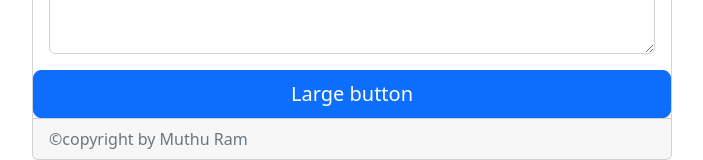
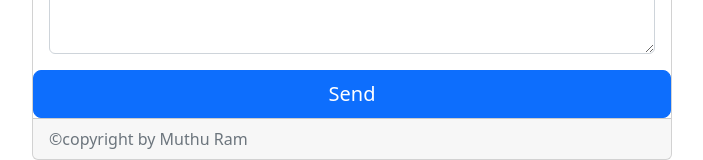
Before and after one commit to Muthuram05/MailSend, a plain HTML site: page index.html in a window 1280 px wide. Shown: the part 668-828 px from the top of the page, without its empty margins (288-991 px from the left). Drawn offline with nearby package versions, Linux system fonts and the light colour scheme.

Commit message:
Update index.html

```diff
--- a/index.html
+++ b/index.html
@@ -47,7 +47,7 @@
       <textarea  id="msg"  class="form-control" cols="30" rows="10"></textarea>
     </div>
   </div>
-  <button type="button" class="btn btn-primary btn-lg" onclick="sendEmail()">Large button</button>
+  <button type="button" class="btn btn-primary btn-lg" onclick="sendEmail()">Send</button>
   <div class="card-footer text-muted">
     ©copyright by Muthu Ram
   </div>
```
